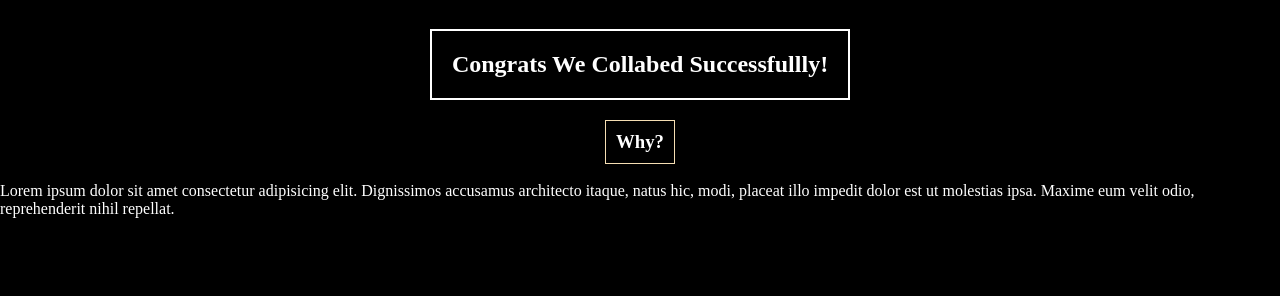
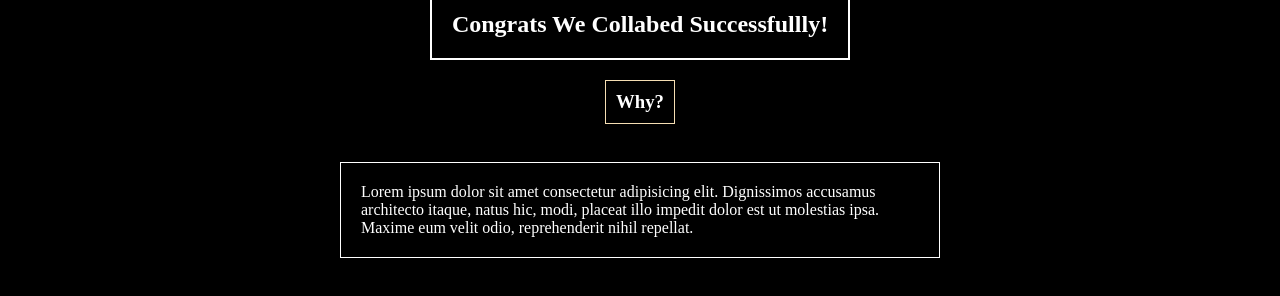
Before and after one commit to RAO-SHAHBAZ/collab, a plain HTML site: page index.html in a window 1280 px wide. Shown: the part 320-616 px from the top of the page. Drawn offline with Linux system fonts and the light colour scheme.

Commit message:
para Up[dated

```diff
--- a/style.css
+++ b/style.css
@@ -28,3 +28,10 @@ h3{
     padding: 10px;
     border: 1px solid wheat;
 }
+p{
+    max-width: 600px;
+    margin-top: 20px;
+    border: white solid 1px ;
+    padding: 20px;
+
+}
```
